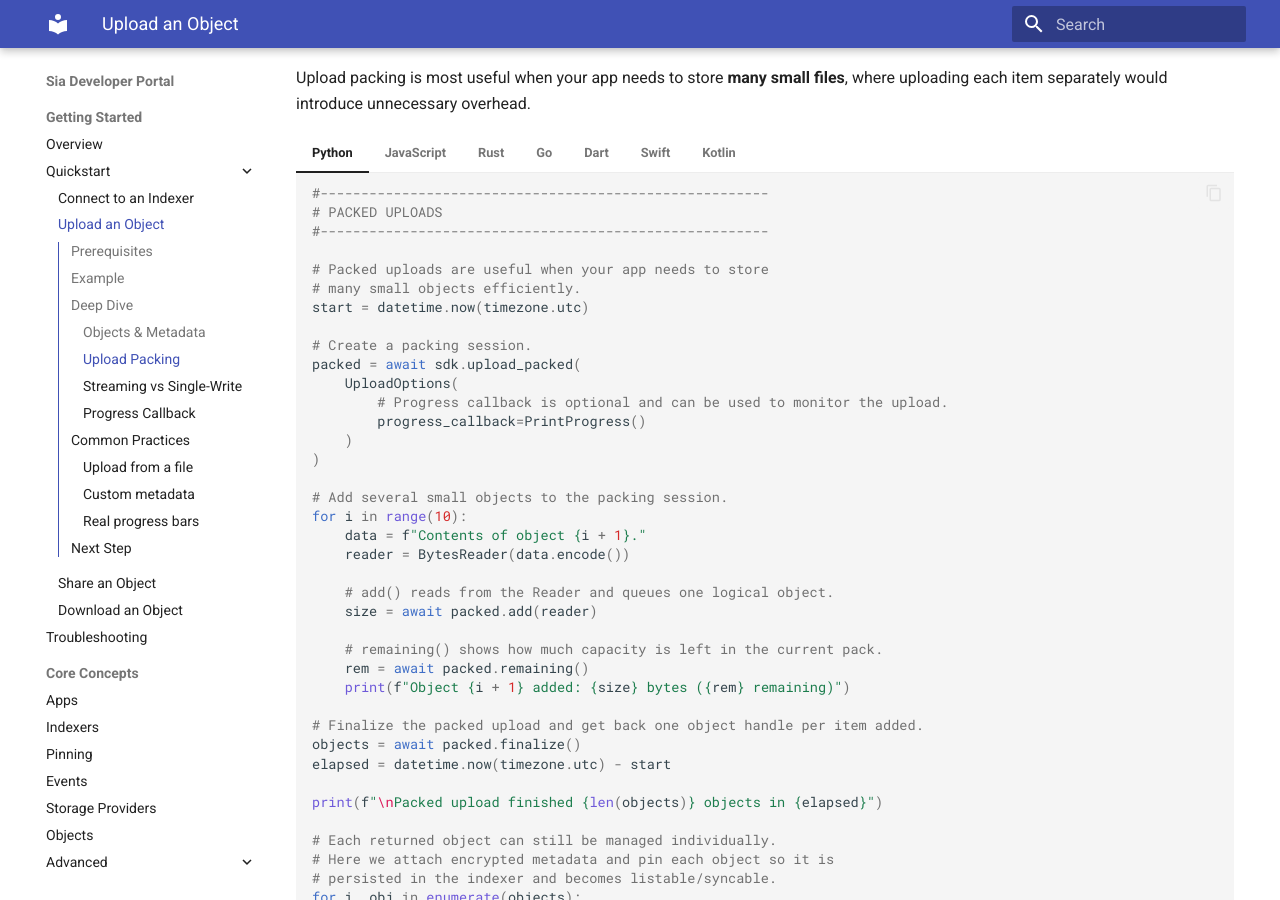
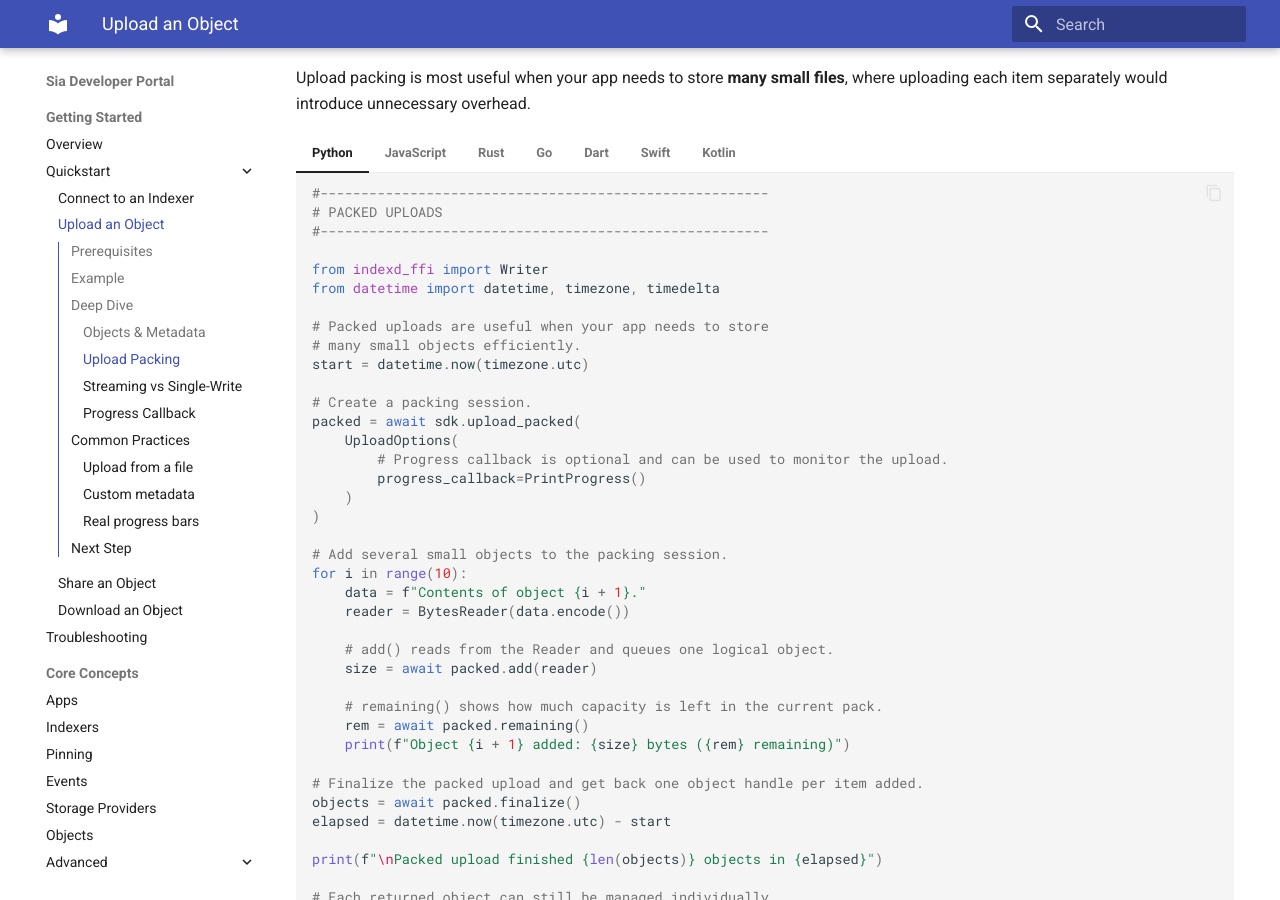
Before and after one commit to SiaFoundation/developer-portal, an MkDocs documentation site: the page built from docs/getting-started/quickstart/upload-an-object.md, in a window 1280 px wide and 900 px high, scrolled down 3560 px. Built offline with MkDocs 1.6.1 and Material for MkDocs 9.7.7, drawn with Linux system fonts in a browser that asks for light colours.

Commit message:
Added missing imports to the Upload Packing Python example.

```diff
--- a/docs/getting-started/quickstart/upload-an-object.md
+++ b/docs/getting-started/quickstart/upload-an-object.md
@@ -172,6 +172,9 @@
     # PACKED UPLOADS
     #-------------------------------------------------------
 
+    from indexd_ffi import Writer
+    from datetime import datetime, timezone, timedelta
+
     # Packed uploads are useful when your app needs to store
     # many small objects efficiently.
     start = datetime.now(timezone.utc)
```
